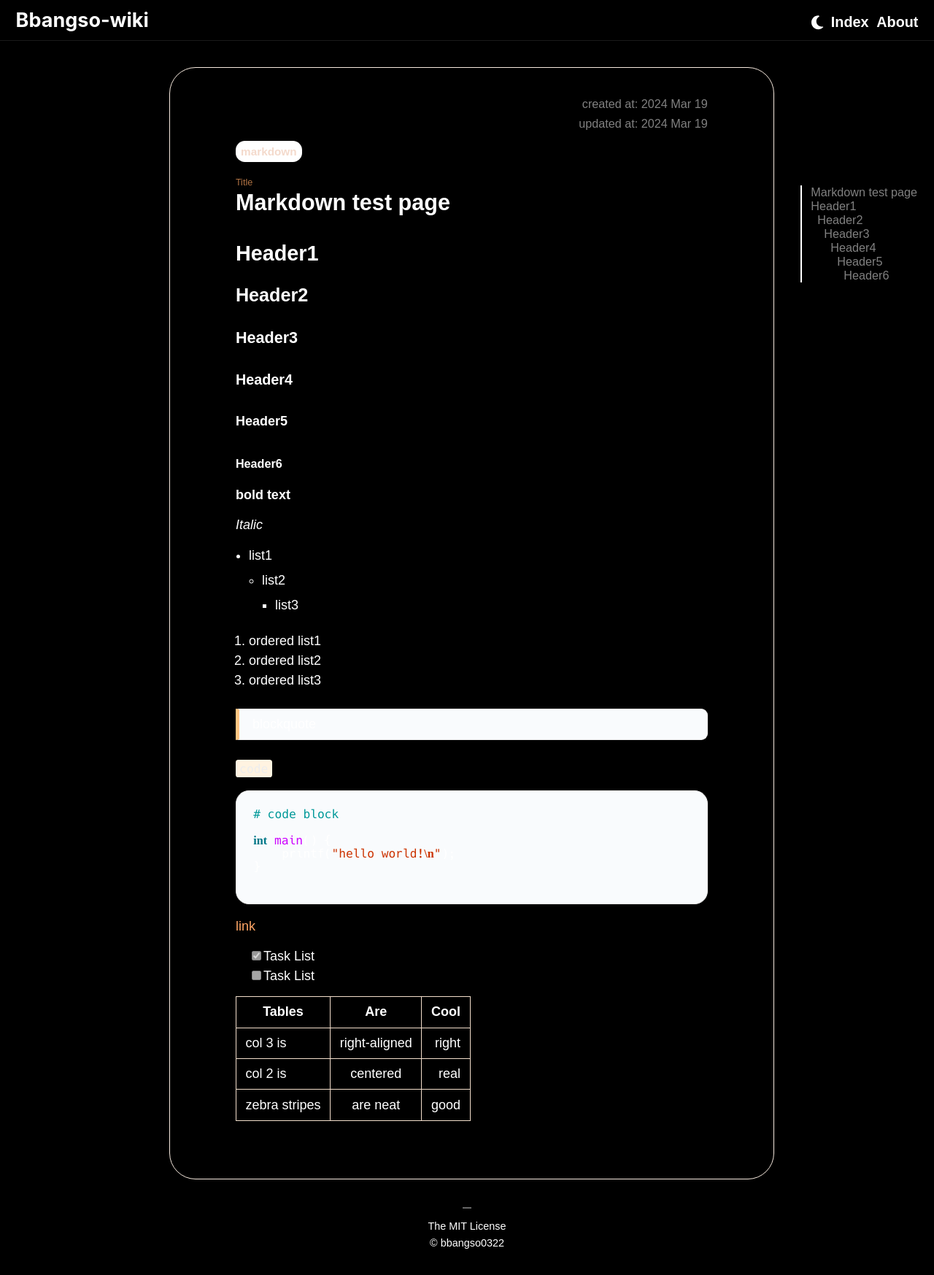
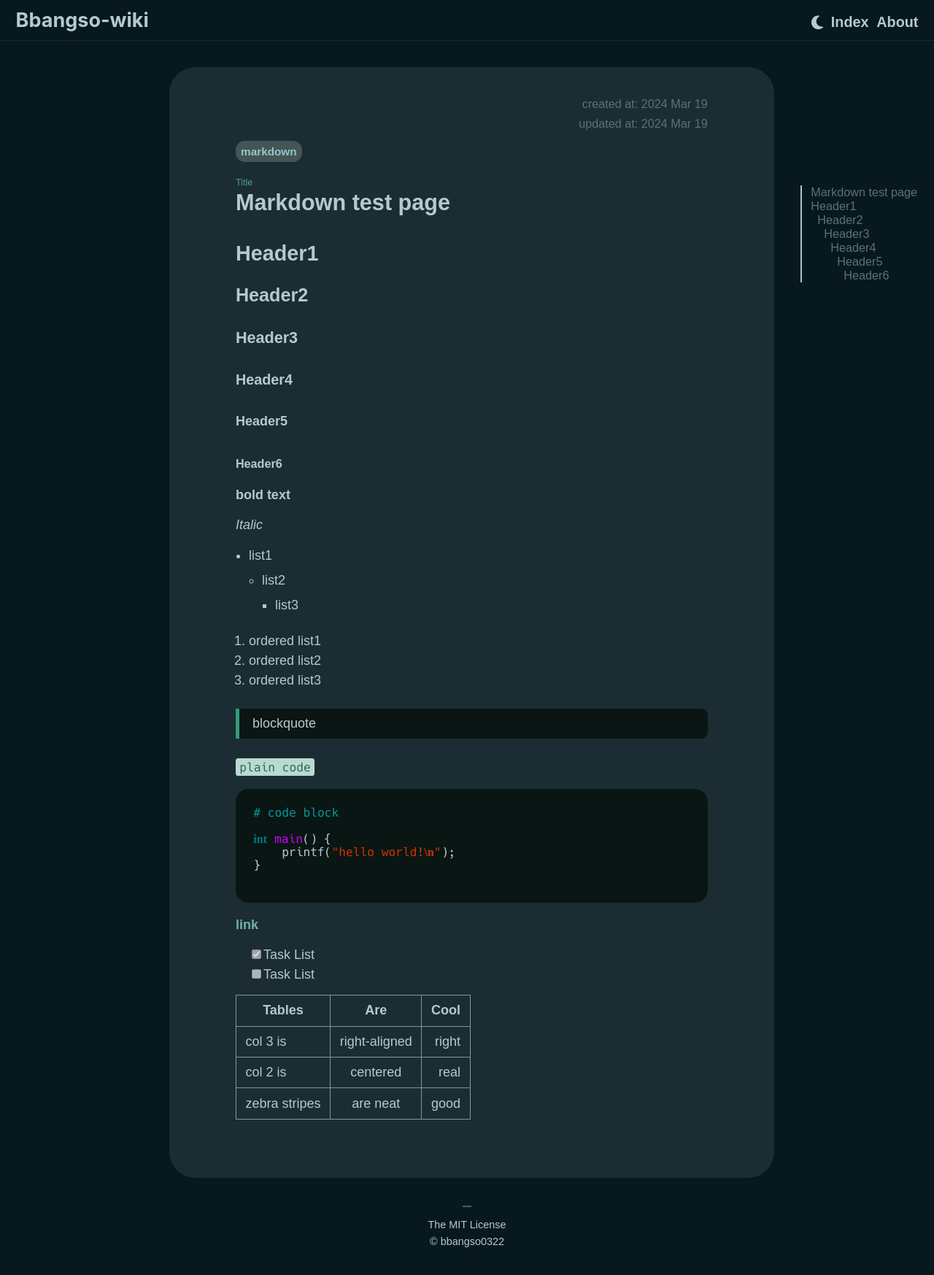
Before and after one commit to bbangso0322/kiwi-log, a Jekyll site: the page built from _mywikis/Markdown Test Page.md, in a window 1280 px wide. Shown: the whole page at 73% size. Built offline with Jekyll 4.4.1, drawn with Linux system fonts in a browser that asks for light colours; some web fonts are replaced.

Commit message:
add dark mode style

````diff
--- a/_mywikis/Markdown Test Page.md
+++ b/_mywikis/Markdown Test Page.md
@@ -25,7 +25,7 @@ tags: markdown
 
 > blockquote
 
-`code`
+`plain code`
 
 ```c
 # code block
--- a/_sass/main.scss
+++ b/_sass/main.scss
@@ -69,3 +69,7 @@ a {
 ::-webkit-scrollbar-thumb:hover {
     background-color: var(--scroll-color-hover);
 }
+
+::selection {
+	background-color: var(--selection-color);
+}
--- a/_sass/markdown.scss
+++ b/_sass/markdown.scss
@@ -33,6 +33,8 @@
 	padding: 0 1rem;
 	background-color: var(--code-background-color);
 	border: 1px solid var(--code-border-color);
+	border-bottom: 1px;
+	border-top: 1px;
 	border-left: 0.3rem solid var(--quote-left-border-color);
 	border-radius: 0 0.5rem 0.5rem 0;
 }
@@ -55,6 +57,7 @@
 
 .page-container a {
 	color: var(--a-tag-color);
+	font-weight: 700;
 }
 
 .page-container a:hover{
--- a/_sass/profile.scss
+++ b/_sass/profile.scss
@@ -31,6 +31,7 @@
 	flex-grow: 1;
 	padding: 1rem;
 	background-color: var(--background-secondary);
+	line-height: 1.5rem;
 }
 
 .profile-icon {
--- a/_sass/searchBar.scss
+++ b/_sass/searchBar.scss
@@ -9,6 +9,10 @@
 	transition: background-color 400ms;
 	display: flex;
 	align-items: center;
+}
+
+::placeholder {
+	color: var(--font-color-gray);
 }
 
 .search-bar:focus-within {
--- a/assets/js/utils.js
+++ b/assets/js/utils.js
@@ -55,33 +55,36 @@ class LightMode{
 			styler.setProperty("--a-tag-color", '#ffa666');
 			styler.setProperty("--scroll-color", '#D7D7D7');
 			styler.setProperty("--scroll-color-hover", '#BBB');
+			styler.setProperty("--selection-color", '#f3dbbd');
 			modeIcon.classList.remove("fa-moon");
 			modeIcon.classList.add("fa-sun");
 		}
 		else {
-			styler.setProperty("--background-color", 'black');
-			styler.setProperty("--background-secondary", 'gray');
-			styler.setProperty("--background-hover", '#FFDAD4');
-			styler.setProperty("--font-color", 'white');
-			styler.setProperty("--background-search-bar", '#3C2421');
-			styler.setProperty("--border-color", '#F6E9DE');
-			styler.setProperty("--icon-hover", '#86705B');
-			styler.setProperty("--font-color-gray", 'gray');
-			styler.setProperty("--badge-background-color", '#FFFFFF');
-			styler.setProperty("--badge-baground-hover", '#E6D0BF');
-			styler.setProperty("--badge-font-color", '#F4DACC');
-			styler.setProperty("--title-tag-color", '#B27444');
-			styler.setProperty("--background-color-page", 'black');
-			styler.setProperty("--toc-border-color", 'white');
-			styler.setProperty("--code-background-color", '#F9FBFD');
-			styler.setProperty("--code-border-color", '#EDEDED');
-			styler.setProperty("--plaincode-font-color", '#EDEDED');
-			styler.setProperty("--plaincode-background-color", '#FFF3E1');
-			styler.setProperty("--quote-left-border-color", '#ffc582');
-			styler.setProperty("--table-border-color", '#f3decb');
-			styler.setProperty("--a-tag-color", '#ffa666');
-			styler.setProperty("--scroll-color", '#D7D7D7');
-			styler.setProperty("--scroll-color-hover", '#BBB');
+			styler.setProperty("--background-color", '#07181E');
+			styler.setProperty("--background-secondary", '#1B2D33');
+			styler.setProperty("--background-hover", '#1c3e3e');
+			styler.setProperty("--font-color", '#b5cacd');
+			styler.setProperty("--background-search-bar", '#1d3d44');
+			styler.setProperty("--border-color", 'transparent');
+			styler.setProperty("--icon-hover", '#618888');
+			styler.setProperty("--font-color-gray", '#5e7077');
+			styler.setProperty("--badge-background-color", '#445556');
+			styler.setProperty("--badge-background-hover", '#507878');
+			styler.setProperty("--badge-font-color", '#92c7c7');
+			styler.setProperty("--title-tag-color", '#49a199');
+			styler.setProperty("--background-color-page", '#1B2D33');
+			styler.setProperty("--toc-border-color", '#a7c7c3');
+			styler.setProperty("--anchor-color", '#CFA684');
+			styler.setProperty("--code-background-color", '#0a1613');
+			styler.setProperty("--code-border-color", 'transparent');
+			styler.setProperty("--plaincode-font-color", '#35675b');
+			styler.setProperty("--plaincode-background-color", '#b8dbd0');
+			styler.setProperty("--quote-left-border-color", '#379a7a');
+			styler.setProperty("--table-border-color", '#779d9e');
+			styler.setProperty("--a-tag-color", '#70b4a1');
+			styler.setProperty("--scroll-color", '#384c48');
+			styler.setProperty("--scroll-color-hover", '#4a725e');
+			styler.setProperty("--selection-color", '#224a62');
 			modeIcon.classList.remove("fa-sun");
 			modeIcon.classList.add("fa-moon");
 		}
````
Also changed, not shown: _mywikis/index.md (+0 -3 lines).
